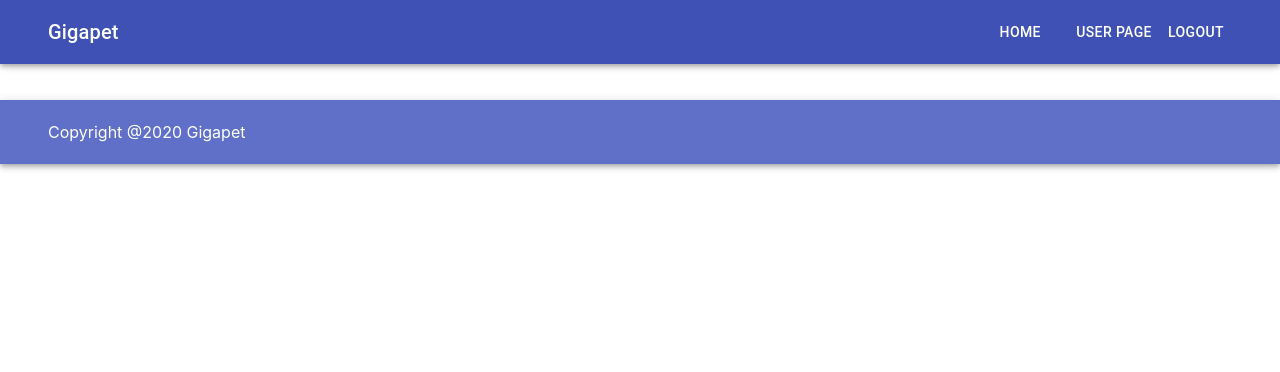
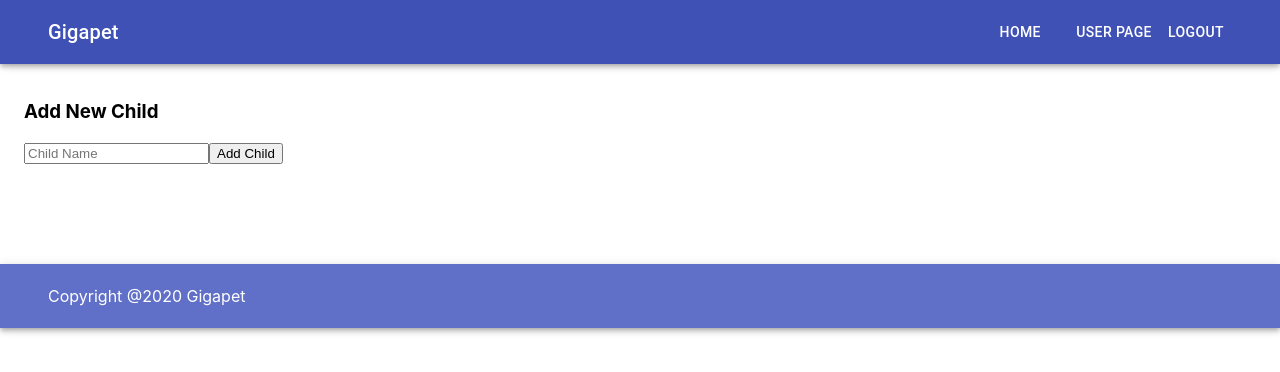
Before and after one commit to Build-Week-Gigapet-2/Front-End, a React (Create React App) app: page /api/users/1/children in a window 1280 px wide. Shown: the top 372 px of the page. Built offline with nearby package versions, Linux system fonts and the light colour scheme; sample sign-in values are in the browser's storage.

Commit message:
placed final child specific components

```diff
--- a/src/Actions/Children.js
+++ b/src/Actions/Children.js
@@ -72,7 +72,7 @@ export const addChild = (child) => dispatch => {
 }
 
 export const editChild = (child) => dispatch => {
-    AxiosWithAuth().put(`/api/users/1/children/${child.id}`, child)
+    AxiosWithAuth().put(`/api/users/1/children/2`, child)
     .then(res => {
         dispatch({
             type: EDIT_CHILD_SUCCESS,
@@ -89,7 +89,7 @@ export const editChild = (child) => dispatch => {
 
 export const deleteChild = (child) => dispatch => {
     console.log('delete dispatch')
-    AxiosWithAuth().delete(`/api/users/:id/children/${child.id}`)
+    AxiosWithAuth().delete(`/api/users/1/children/4`)
         .then(res => {
             console.log(res.data)
             dispatch({
--- a/src/App.js
+++ b/src/App.js
@@ -29,7 +29,7 @@ import { Container } from '@material-ui/core';
 // // Importing FormPage Components
 
 // import FoodForm from './Components/User/foodForm';
-// import AddChild from './Components/User/addChild';
+import AddChild from './Components/User/addChild';
 import editChild from './Components/Children/editChild';
 
 
@@ -45,7 +45,7 @@ function App() {
                     <Route exact path='/api/auth/login' component={Login} />
                     <Route exact path='/api/auth/register' component={Register} />
                     <PrivateRoute exact path='/api/users/:id/' component={UserPage} />
-                    {/* <PrivateRoute exact path='/api/' component={AddChild} /> */}
+                    <PrivateRoute exact path='/api/users/:id/children' component={AddChild} />
                     <PrivateRoute exact path='/api/users/:id/children/:id' component={editChild} />
                     <PrivateRoute exact path='/api/users/:id/children/:id' component={ChildPage} />
                     {/* <PrivateRoute exact path='/api/' component={FoodForm} /> */}
--- a/src/Components/Children/Child.js
+++ b/src/Components/Children/Child.js
@@ -2,6 +2,7 @@ import React from 'react';
 import { Link } from 'react-router-dom';
 import { getAllChildren, deleteChild } from '../../Actions/Children';
 import { connect } from 'react-redux';
+import AddChild from '../User/addChild';
 
 const Child = (props) => {
 
@@ -15,9 +16,10 @@ const Child = (props) => {
         <div className="card">
             <div className="header">
                 <div className="homebutton">
-                    <Link to='/'>
+                   <button> <Link to='/'>
                         Home
-                    </Link>
+                    </Link></button>
+                    <button><Link to='/api/users/:id/children'/>Add Child</button>
                 </div>
             </div>
 
@@ -40,5 +42,5 @@ const mapStateToProps = ({ childReducer }) => ({
     allChildren: childReducer.allChildren
 })
 
-export default connect(mapStateToProps, { getAllChildren })(Child);
+export default connect(mapStateToProps, { getAllChildren, deleteChild })(Child);
 // export default Child;
--- a/src/Components/Children/editChild.js
+++ b/src/Components/Children/editChild.js
@@ -20,7 +20,7 @@ function EditChild(props) {
     const handleSubmit = event => {
         event.preventDefault()
         props.editChild(props.child)
-        props.history.push(`/api/users/1/children/1`)
+        props.history.push(`/api/users/1/children/2`)
     }
 
     return (
--- a/src/Components/User/addChild.js
+++ b/src/Components/User/addChild.js
@@ -1,9 +1,60 @@
-import React from 'react'
+import React, { useState } from 'react'
+import { connect } from 'react-redux'
+import { bindActionCreators } from 'redux'
+import { actionCreators } from '../../Actions/Children'
 
-export default function addChild() {
+const AddChild = ({setFormState, id, actions, history}) => {
+    const [added, setAdded] = useState([])
+    const [newChild, setNewChild] = useState({
+       child: '',
+       user_id: ''
+    })
+
+    const handleInstructions = e => {
+        setNewChild({
+            ...newChild,
+            [e.target.name]: e.target.value
+        })
+    }
+
+    const addChild = e => {
+        e.preventDefault()
+        let newId = added.length > 0 ? added[added.length-1].id + 1 : 0
+        setAdded([
+            ...added,
+            {
+                ...newChild,
+                id: newId
+            }
+        ])
+    }
+
+
+    const handleSubmit = e => {
+        e.preventDefault()
+        actions.addInstructions(added, id)
+        // history.push('/userPage')
+
+    }
+
     return (
-        <div>
+        <div onSubmit={handleSubmit}>
+            <h3>Add New Child</h3>
+
+                <div className='newchild'>
+
+                        <input type='text' name='newChild' placeholder='Child Name' onChange={handleInstructions} />
+                        <button type='submit' onClick={addChild}>Add Child</button>
+                </div>
 
         </div>
     )
 }
+
+const mapDispatchToProps = (dispatch) => {
+    return {
+      actions: bindActionCreators(actionCreators, dispatch)
+    }
+}
+
+export default connect(null, mapDispatchToProps)(AddChild);
```
